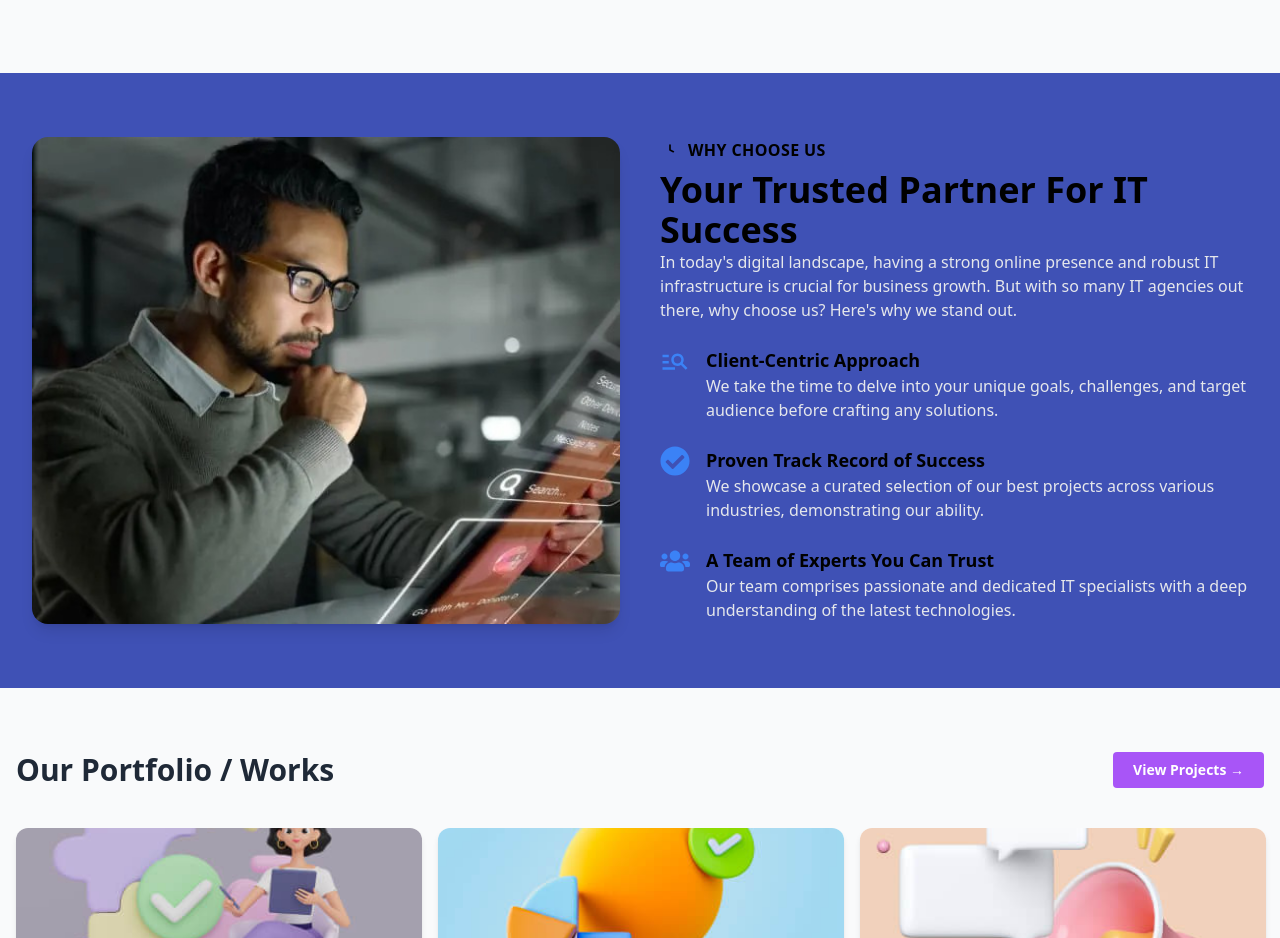
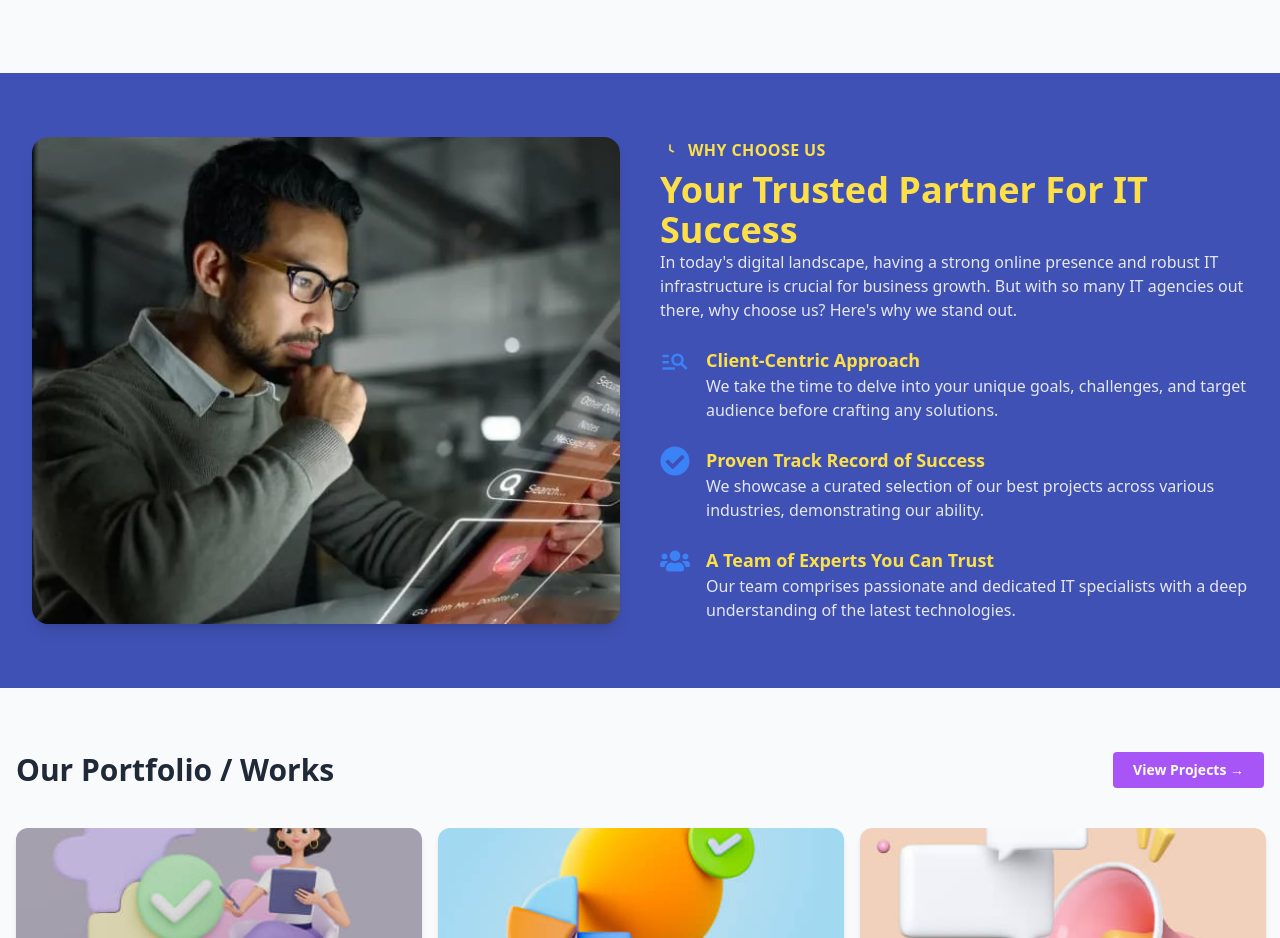
Before and after one commit to Mdbelal2324/sofi, a React (Vite) app: page / in a window 1280 px wide. Shown: the part 2140-3078 px from the top of the page. Built offline with nearby package versions, Linux system fonts and the light colour scheme.

Commit message:
updated changes

```diff
--- a/src/components/WhyChooseUs.jsx
+++ b/src/components/WhyChooseUs.jsx
@@ -38,7 +38,7 @@ export default function WhyChooseUs() {
 
           {/* Right Content */}
           <div>
-            <span className="flex items-center text-black-600 font-semibold uppercase tracking-wide mb-2">
+            <span className="flex items-center text-yellow-300 font-semibold uppercase tracking-wide mb-2">
               <svg
                 xmlns="http://www.w3.org/2000/svg"
                 className="w-5 h-5 mr-2"
@@ -55,7 +55,7 @@ export default function WhyChooseUs() {
               </svg>
               Why Choose Us
             </span>
-            <h2 className="text-3xl sm:text-4xl font-bold text-black-300 b-4">
+            <h2 className="text-3xl sm:text-4xl font-bold text-yellow-300 b-4">
               Your Trusted Partner For IT Success
             </h2>
             <p className="text-gray-200 mb-6">
@@ -69,7 +69,7 @@ export default function WhyChooseUs() {
                 <div key={index} className="flex items-start">
                   <div className="flex-shrink-0 mr-4">{feature.icon}</div>
                   <div>
-                    <h3 className="text-lg font-semibold text-black-300">
+                    <h3 className="text-lg font-semibold text-yellow-300">
                       {feature.title}
                     </h3>
                     <p className="text-gray-200">{feature.desc}</p>
```
